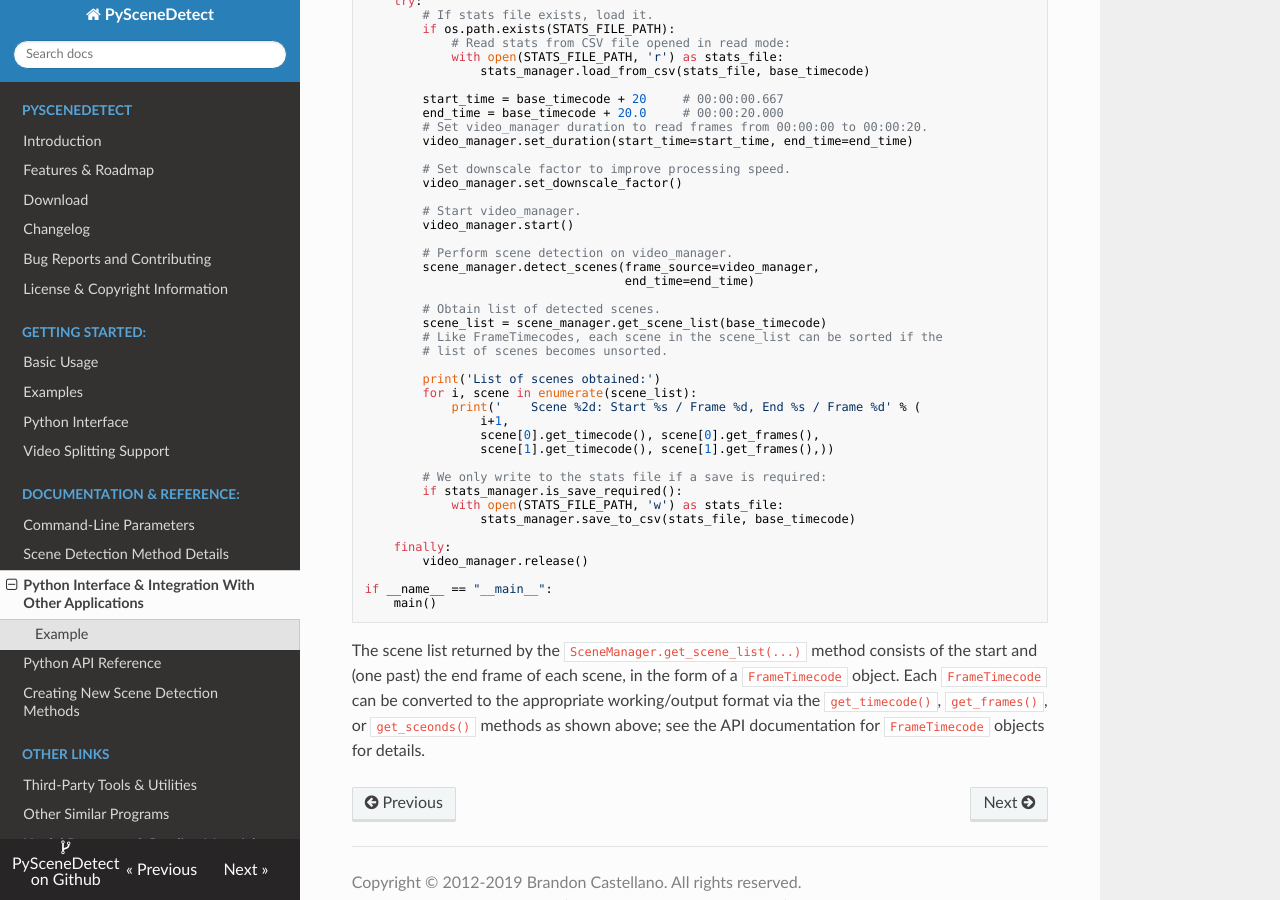
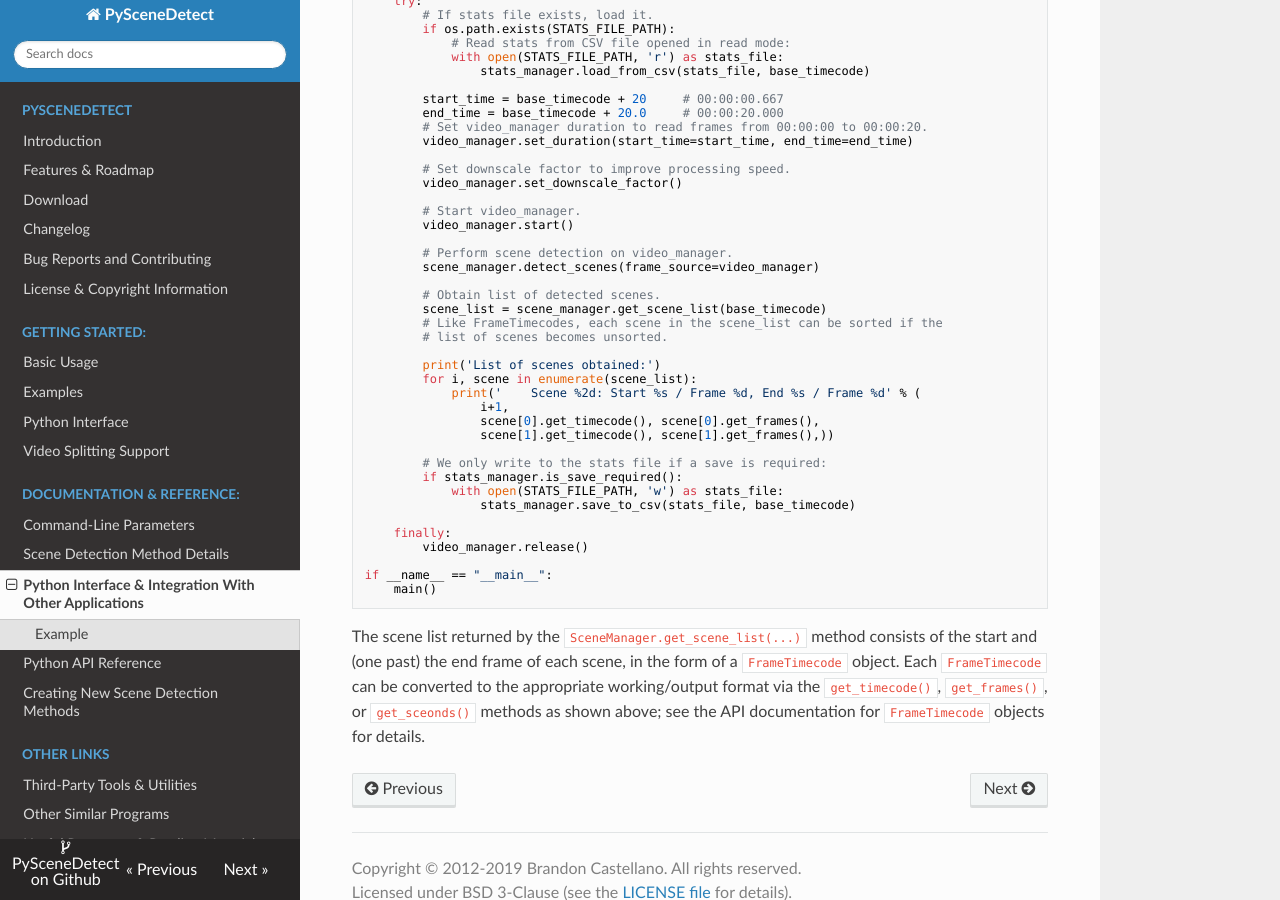
Before and after one commit to vovamushak/PySceneDetect, an MkDocs documentation site: the page built from docs/reference/python-usage.md, in a window 1280 px wide and 900 px high, scrolled down 1070 px. Built offline with MkDocs 1.6.1, drawn with Linux system fonts in a browser that asks for light colours; nearby versions of some CDN libraries; old or Windows-style settings are respelled for this version of MkDocs.

Commit message:
Update python-usage.md

```diff
--- a/docs/reference/python-usage.md
+++ b/docs/reference/python-usage.md
@@ -59,8 +59,7 @@ def main():
         video_manager.start()
 
         # Perform scene detection on video_manager.
-        scene_manager.detect_scenes(frame_source=video_manager,
-                                    end_time=end_time)
+        scene_manager.detect_scenes(frame_source=video_manager)
 
         # Obtain list of detected scenes.
         scene_list = scene_manager.get_scene_list(base_timecode)
```
